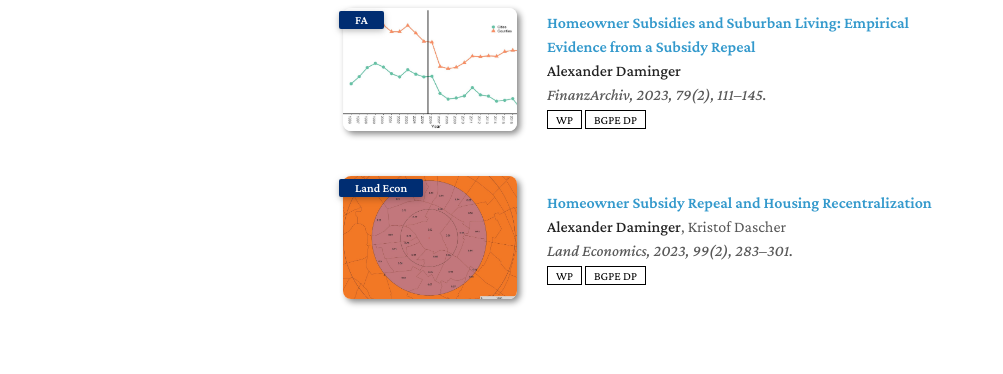
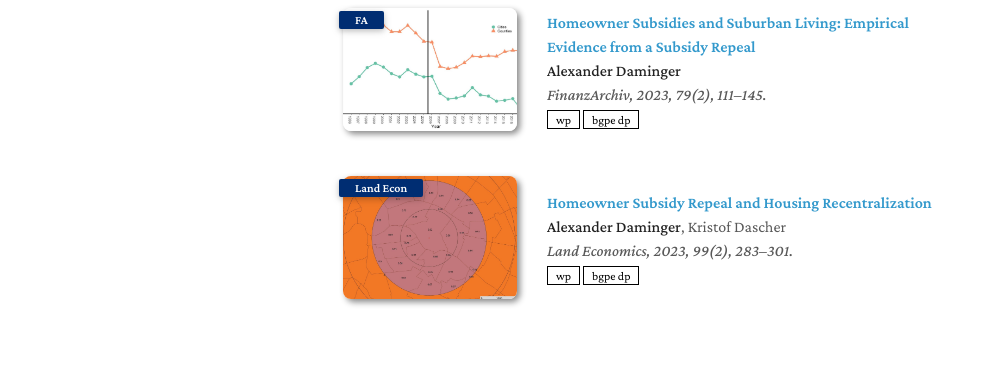
Before and after one commit to alexdaminger/alexdaminger.github.io, a Jekyll site: the page built from index.md, in a window 1280 px wide and 1227 px high. Shown: the part 750-1124 px from the top of the window, without its empty margins (147-1150 px from the left). Built offline with Jekyll 4.4.1, drawn with Linux system fonts in a browser that asks for light colours; nearby versions of some CDN libraries; a style sheet for code colours, icons or effects is not loaded; our own code applies the rules of GitHub Pages for plain Markdown files.

Commit message:
Update publications.md

```diff
--- a/_includes/publications.md
+++ b/_includes/publications.md
@@ -22,19 +22,19 @@
       </div>
     <div class="links">
       {% if link.wp %}
-      <a href="{{ link.wp }}" class="btn btn-sm z-depth-0" role="button" target="_blank" style="font-size:12px;">WP</a>
+      <a href="{{ link.wp }}" class="btn btn-sm z-depth-0" role="button" target="_blank" style="font-size:12px;">wp</a>
       {% endif %}
        {% if link.bgpe %}
-      <a href="{{ link.bgpe }}" class="btn btn-sm z-depth-0" role="button" target="_blank" style="font-size:12px;">BGPE DP</a>
+      <a href="{{ link.bgpe }}" class="btn btn-sm z-depth-0" role="button" target="_blank" style="font-size:12px;">bgpe dp</a>
       {% endif %}
       {% if link.code %}
-      <a href="{{ link.code }}" class="btn btn-sm z-depth-0" role="button" target="_blank" style="font-size:12px;">Code</a>
+      <a href="{{ link.code }}" class="btn btn-sm z-depth-0" role="button" target="_blank" style="font-size:12px;">code</a>
       {% endif %}
       {% if link.page %}
-      <a href="{{ link.page }}" class="btn btn-sm z-depth-0" role="button" target="_blank" style="font-size:12px;">Project Page</a>
+      <a href="{{ link.page }}" class="btn btn-sm z-depth-0" role="button" target="_blank" style="font-size:12px;">project page</a>
       {% endif %}
       {% if link.bibtex %}
-      <a href="{{ link.bibtex }}" class="btn btn-sm z-depth-0" role="button" target="_blank" style="font-size:12px;">BibTex</a>
+      <a href="{{ link.bibtex }}" class="btn btn-sm z-depth-0" role="button" target="_blank" style="font-size:12px;">bibtex</a>
       {% endif %}
       {% if link.notes %}
       <strong> <i style="color:#e74d3c">{{ link.notes }}</i></strong>
```
